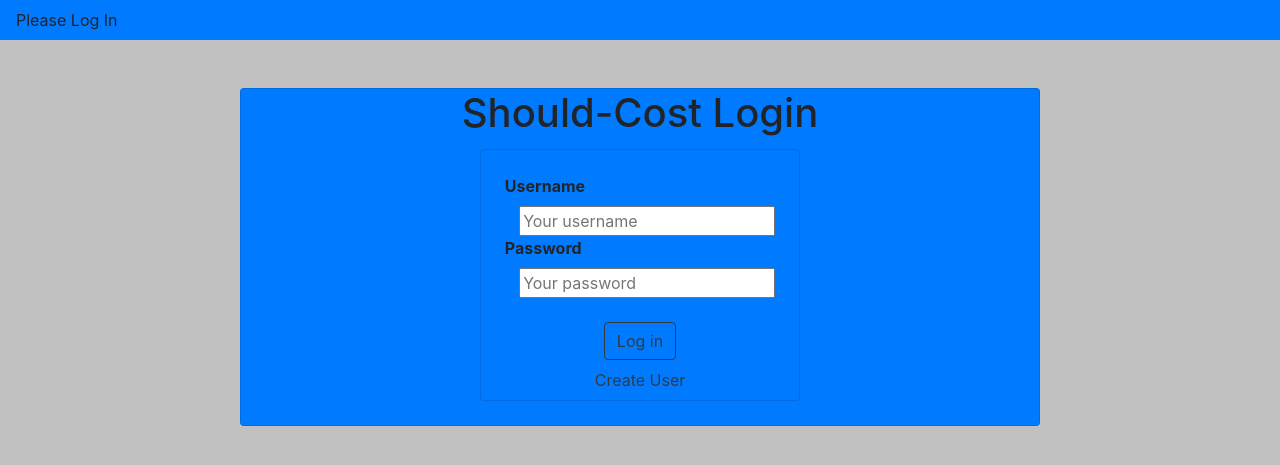
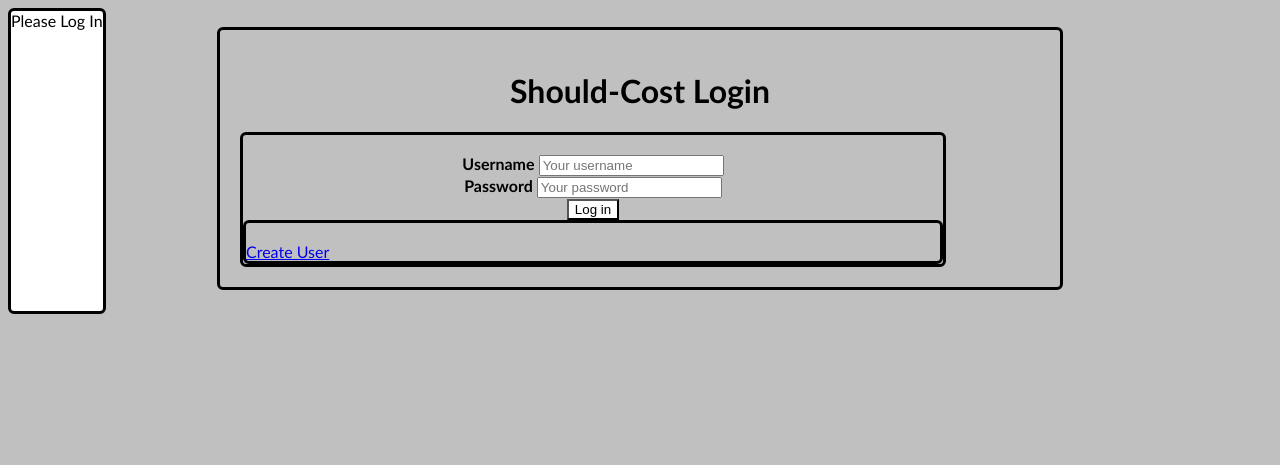
Before and after one commit to acabiera/teambytesize, a PHP site: page /frontend/login.php in a window 1280 px wide. Shown: the top 465 px of the page. Run offline with PHP 8.4, Linux system fonts and the light colour scheme.

Commit message:
updated login.php to new stylesheet

```diff
--- a/frontend/login.php
+++ b/frontend/login.php
@@ -7,53 +7,67 @@ if (isset($_SESSION['valid'])){
 ?><!DOCTYPE HTML>
 
 <html>
+    <head>
+        <link rel="stylesheet" type="text/css" href="scstyle_01.css">
+        <title>Login</title>
+    </head>
     <body>
-<link rel="stylesheet" href="https://maxcdn.bootstrapcdn.com/bootstrap/4.0.0/css/bootstrap.min.css" integrity="sha384-Gn5384xqQ1aoWXA+058RXPxPg6fy4IWvTNh0E263XmFcJlSAwiGgFAW/dAiS6JXm" crossorigin="anonymous">
-<title>Login</title>
-<nav class="navbar navbar-expand-lg navbar-light bg-primary">
+        <div class="sidebar">
+
 
 
 <?php
 
     require 'vendor/autoload.php';
-
     use scservice\SCConnect as Connect;
     echo 'Please Log In';
 ?>
 
-<body style='background-color:silver'>
-
-<button class="navbar-toggler" type="button" data-toggle="collapse" data-target="#navbarNavAltMarkup" aria-controls="navbarNavAltMarkup" aria-expanded="false" aria-label="Toggle navigation">
-<span class="navbar-toggler-icon"></span>
-</button>
-<div class="collapse navbar-collapse" id="navbarNavAltMarkup">
-<div class="navbar-nav">
-
+<!-- This is the sidebar, which I don't need here
+            <br>
+ Dropdown Products
+            <div class="dropdown">
+                <button class="dropbutton">Products</button>
+                <div class="dropcontent">
+                    <a href="searchproduct.php">Product Search</a>
+                    <a href="addproduct.php">Add Product</a>
                 </div>
             </div>
-</nav>
-<br></br>
-<center>
-<div class="card bg-primary" style="width: 50rem;">
-<div class="h1 card-title">Should-Cost Login</div>
 
+ Dropdown Commodities
 
+            <div class="dropdown">
+                <button class="dropbutton">Commodities</button>
+                <div class="dropcontent">
+                    <a href="searchcommodity.php">Commodity Search</a>
+                    <a href="addcommodity.php">Add Commodity</a>
+                </div>
+            </div>
 
+Hyperlinks
 
-<div class = "card bg-primary" style="width:20rem;margin: 0 auto;">
-<!--
-<form action='login.php' method='post'>
+            <div class="dropdown">
+                <a href="recentsearches.php"><button class="dropbutton">Recent Searches</button></a>
+            </div>
+            <div class="dropdown">
+                <a href="logout.php"><button class="dropbutton">Logout</button></a>
+            </div>
 -->
+        </div>
+
+        <br>
+
+        <div class="main">
+            <h1>Should-Cost Login</h1>
+            <div class="noborder">
                 <form action='authenticate.php' method='post'>
                     <br>
-	<div style="width: 85%;">
-		<label style="float: left" for="username"><b>Username</b></label>
-		<input style="float: right" type="text" placeholder="Your username" name="username" required>
-	</div>
-	<div style="width: 85%; clear: both;">
-		<label style="float: left" for="password"><b>Password</b></label>
-		<input style="float: right" type="password" placeholder="Your password" name="password" required>
-	</div>
+                    <label for="username"><b>Username</b></label>
+                    <input type="text" placeholder="Your username" name="username" required>
+                    <br>
+                    <label for="password"><b>Password</b></label>
+                    <input type="password" placeholder="Your password" name="password" required>
+
 
 <?php
     if (isset($_SESSION['badPass'])){
@@ -75,19 +89,13 @@ echo 'Please Log In';
     }
 
 ?>
-	<br style="clear: both">
                     <br>
-	<div style="width: 85%; margin-bottom: 0px;">
-		<button style="clear: both;" class="border btn btn-primary border-dark text-dark" type="submit"> Log in</button>
+                    <button type="submit"> Log in</button>
+                </form>
+                <div class="noborder">
+                    <br>
+	            <a class="nav-item nav-link text-dark" href="createuser.php">Create User</a>
                 </div>
-	<a class="nav-item nav-link text-dark" href="createuser.php">Create User</a>
-</form>
             </div>
-
-<br>
-
-</div>
-</center>
-
     </body>
 </html>
```
Lines whose indentation alone changed are shown as unchanged.
